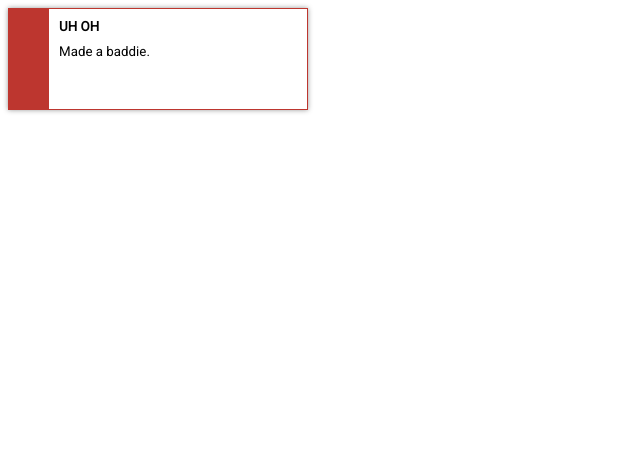
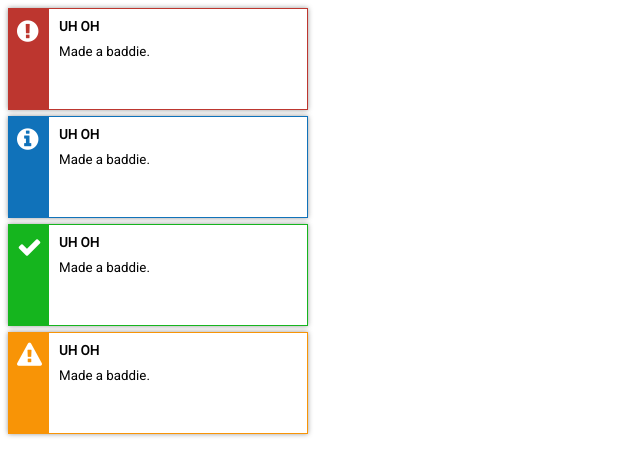
Before and after one commit to TimFerrell/toaster, a website: page demo.html in a window 1280 px wide. Shown: the whole page, without its empty margins (0-640 px from the left). Drawn offline with Linux system fonts and the light colour scheme.

Commit message:
Updating the demo page.
Signed-off-by: Tim Ferrell <timothyferrell@gmail.com>

```diff
--- a/demo.html
+++ b/demo.html
@@ -5,12 +5,16 @@
     <meta http-equiv="X-UA-Compatible" content="IE=8;FF=3;OtherUA=4" />
     <link rel="stylesheet" href="../dist/toaster.css"/>
     <link href='https://fonts.googleapis.com/css?family=Roboto' rel='stylesheet' type='text/css'>
+    <link href="https://maxcdn.bootstrapcdn.com/font-awesome/4.5.0/css/font-awesome.min.css" rel="stylesheet"/>
 </head>
 <body>
 <script src="../dist/Toaster.js"></script>
 <script>
     var toaster = new Toaster();
     toaster.notify(ToasterNotificationType.ERROR,"UH OH","Made a baddie.");
+    toaster.notify(ToasterNotificationType.INFO,"UH OH","Made a baddie.");
+    toaster.notify(ToasterNotificationType.SUCCESS,"UH OH","Made a baddie.");
+    toaster.notify(ToasterNotificationType.WARNING,"UH OH","Made a baddie.");
 </script>
 </body>
 </html>
```
